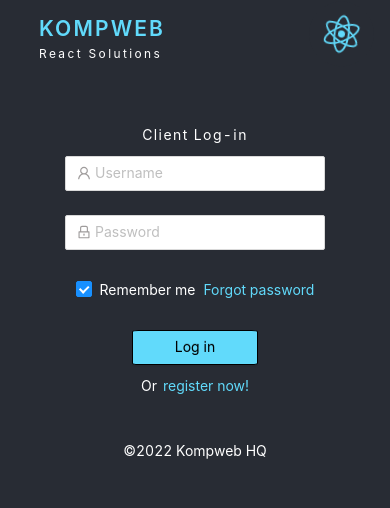
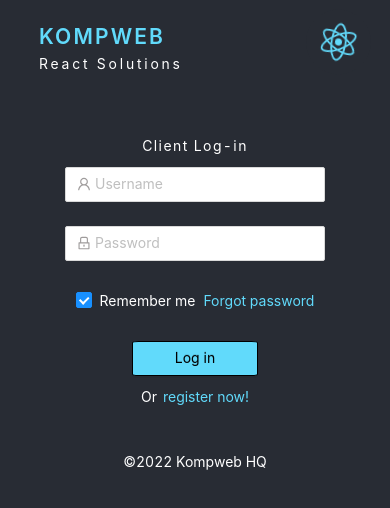
Before and after one commit to Kompweb/Kompweb, a React (Create React App) app in the folder Frontend/: page / in a window 390 px wide. Shown: the top 508 px of the page. Built offline with nearby package versions, Linux system fonts and the light colour scheme; no server answers.

Commit message:
navbar refactor top margin

```diff
--- a/Frontend/src/styles/navbar.css
+++ b/Frontend/src/styles/navbar.css
@@ -6,7 +6,7 @@
   text-decoration: none;
 }
 .kompweb {
-  padding: 3% 0 0 10%;
+  padding: 5% 0 0 10%;
 }
 .kompweb a {
   font-size: calc(16px + 1.3vmin);
@@ -19,16 +19,21 @@
   /* font-style: italic; */
   border-bottom: 4px solid #03b7e9;
   color: #ffffff;
+  -webkit-transition: all 200ms ease;
+  -moz-transition: all 200ms ease;
+  -ms-transition: all 200ms ease;
+  -o-transition: all 200ms ease;
+  transition: all 200ms ease;
 }
 .kompweb p {
   letter-spacing: 0.2em;
-  font-size: calc(10px + 0.5vmin);
+  font-size: calc(12px + 0.5vmin);
   /* font-weight: 200; */
 }
 .navigation-menu li {
   list-style-type: none;
   text-align: right;
-  padding-bottom: 5px;
+  padding-bottom: 10px;
   padding-right: 100px;
   /* border: 1px solid red; */
 }
@@ -66,8 +71,8 @@
   .hamburger {
     position: absolute;
     display: block;
-    top: 4%;
-    right: 4%;
+    top: 5%;
+    right: 5%;
     border: 0;
     height: 65px;
     width: 65px;
@@ -93,7 +98,7 @@
     /* border: 1px solid red; */
   }
   .navigation-menu a {
-    margin-right: 20px;
+    margin-right: 26px;
     /* font-size: calc(14px + 0.5vmin); */
     letter-spacing: 0.2em;
   }
```
